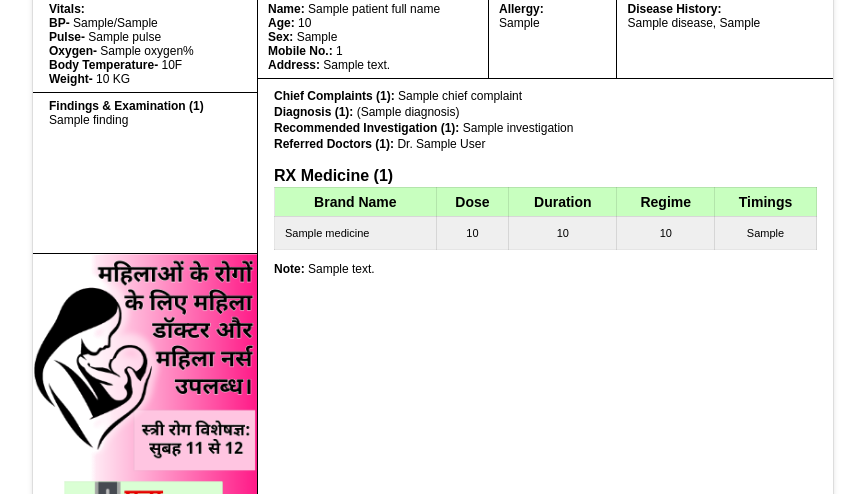
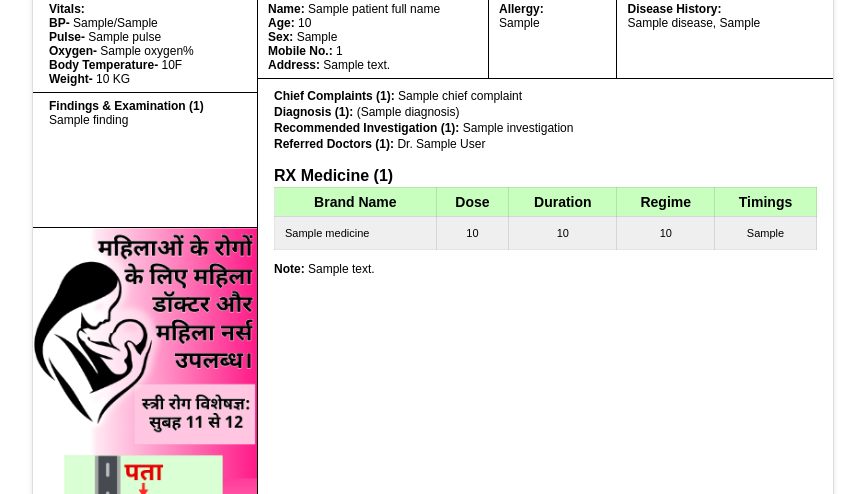
Before and after one commit to sayan706/SahiHealth-Backend, a Django app: template templates/prescription.html in a window 1280 px wide. Shown: the part 165-659 px from the top of the page, without its empty margins (207-1072 px from the left). Run offline with Django 4.2, Linux system fonts and the light colour scheme; the template is opened without the code that fills it: most values are stand-ins (such as "Sample title", 1, 10 or a date in 2020).

Commit message:
supratim531: fix(prescription ~ templates): Fixed the height for .findings-examination (from 160px to 134px)

```diff
--- a/templates/prescription.html
+++ b/templates/prescription.html
@@ -120,7 +120,7 @@
     }
 
     .findings-examination {
-      min-height: 160px;
+      min-height: 134px;
       border-bottom: 1px solid #000;
     }
 
```
